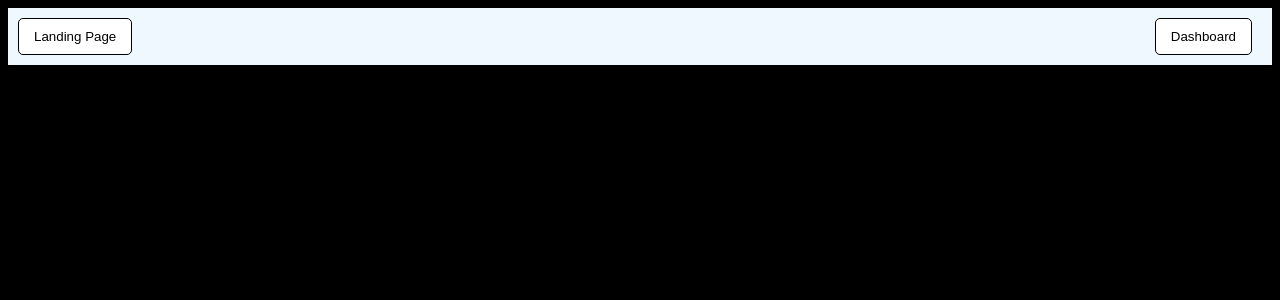
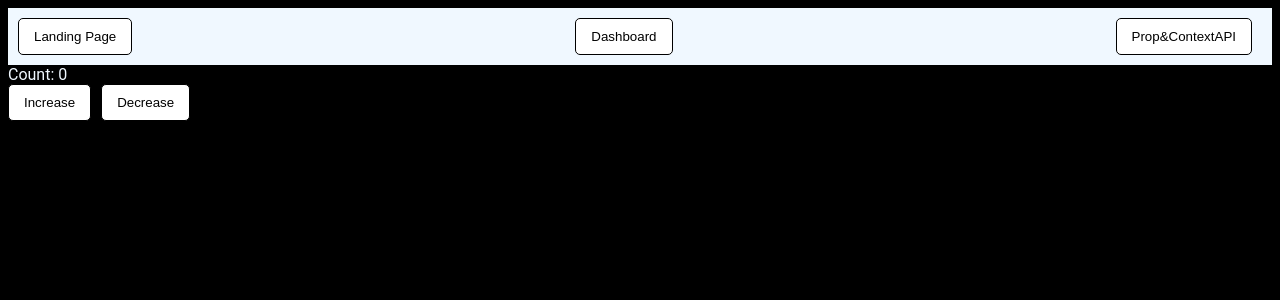
Before and after one commit to 57Ajay/100xDevs, a React (Vite) app in the folder Week-7/: page /propDrill1 in a window 1280 px wide. Shown: the top 300 px of the page. Built offline with nearby package versions, Linux system fonts and the light colour scheme; the HTML template or start-up script is replaced by a standard one.

Commit message:
Creating ContextAPI

```diff
--- a/Week-7/src/App.jsx
+++ b/Week-7/src/App.jsx
@@ -3,6 +3,7 @@ import { BrowserRouter, Routes, Route } from "react-router-dom";
 
 const Dashboard = lazy(()=>import("./components/Pages/Dashboard"));
 const Landing = lazy(()=>import("./components/Pages/Landing"));
+const PropDrill1 = lazy(()=>import("./components/context/PropDrill1"));
 
 import { TopBar } from "./components/TopBar/TopBar";
 import "./App.css";
@@ -22,6 +23,10 @@ const App=()=> {
           <Suspense fallback={<div>Loading...</div>}>
             <Dashboard/>
           </Suspense>}/>
+          <Route path="/propDrill1" element={
+          <Suspense fallback={<div>Loading...</div>}>
+            <PropDrill1/>
+          </Suspense>}/>
         </Routes>
       </BrowserRouter>
     </Fragment>
--- a/Week-7/src/components/TopBar/TopBar.jsx
+++ b/Week-7/src/components/TopBar/TopBar.jsx
@@ -13,11 +13,16 @@ export const  TopBar=()=> {
         navigate("/dashboard");
     }, [navigate]);
 
+    const propDrill = useCallback(()=>{
+        navigate('/prop-drill')
+    }, [navigate]);
+
   return (
     <Fragment>
         <div className='Topbar'>
             <button onClick={lanPage}>Landing Page</button>
             <button onClick={dashboard}>Dashboard</button>
+            <button onClick={propDrill}>Prop&ContextAPI</button>
         </div>
     </Fragment>
   )
--- /dev/null
+++ b/Week-7/src/components/context/ContextAPI.js
@@ -0,0 +1,3 @@
+import { createContext } from "react";
+const ContextAPI = createContext();
+export default ContextAPI;
--- /dev/null
+++ b/Week-7/src/components/context/PropDrill1.jsx
@@ -0,0 +1,60 @@
+import { Fragment, useState, useContext } from 'react';
+import ContextAPI from './ContextAPI';
+
+const Buttons = () => {
+    const { setCount } = useContext(ContextAPI);
+
+    const increaseCount = () => {
+        setCount(prevCount => prevCount + 1);
+    };
+
+    const decreaseCount = () => {
+        setCount(prevCount => prevCount - 1);
+    };
+
+    return (
+        <Fragment>
+            <button onClick={increaseCount}
+            style={{marginRight: '10px',
+            padding: '10px 15px',
+            border: '1px solid #000',
+            borderRadius: '5px',
+            backgroundColor: '#fff',
+            cursor: 'pointer'}}>Increase
+            </button>
+            <button onClick={decreaseCount}
+            style={{marginRight: '10px',
+            padding: '10px 15px',
+            border: '1px solid #000',
+            borderRadius: '5px',
+            backgroundColor: '#fff',
+            cursor: 'pointer'}}>Decrease
+            </button>
+        </Fragment>
+    );
+};
+
+const Count = () => {
+    const { count } = useContext(ContextAPI);
+
+    return (
+        <Fragment>
+            <div>Count: {count}</div>
+            <Buttons />
+        </Fragment>
+    );
+};
+
+const PropDrill1 = () => {
+    const [count, setCount] = useState(0);
+
+    return (
+        <Fragment>
+            <ContextAPI.Provider value={{ count, setCount }}>
+                <Count />
+            </ContextAPI.Provider>
+        </Fragment>
+    );
+};
+
+export default PropDrill1;
```
